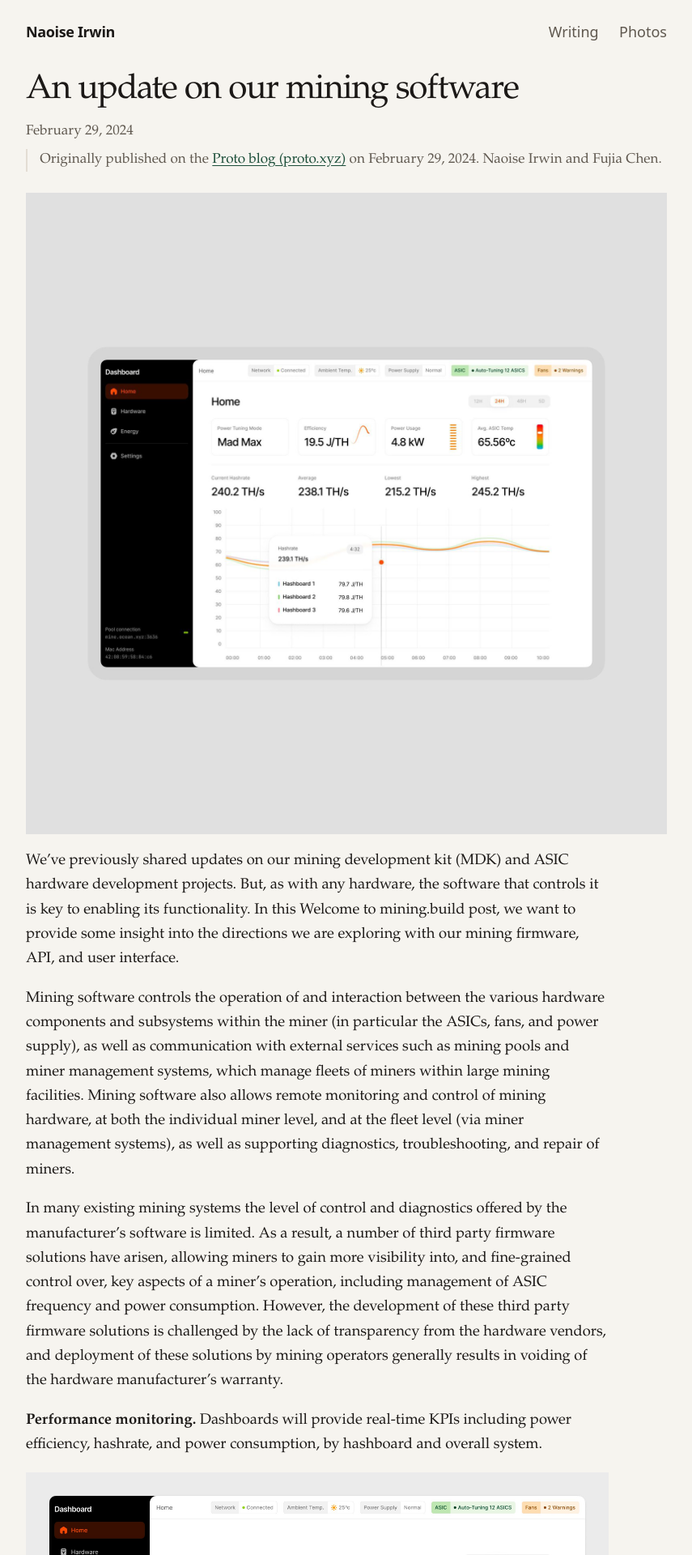
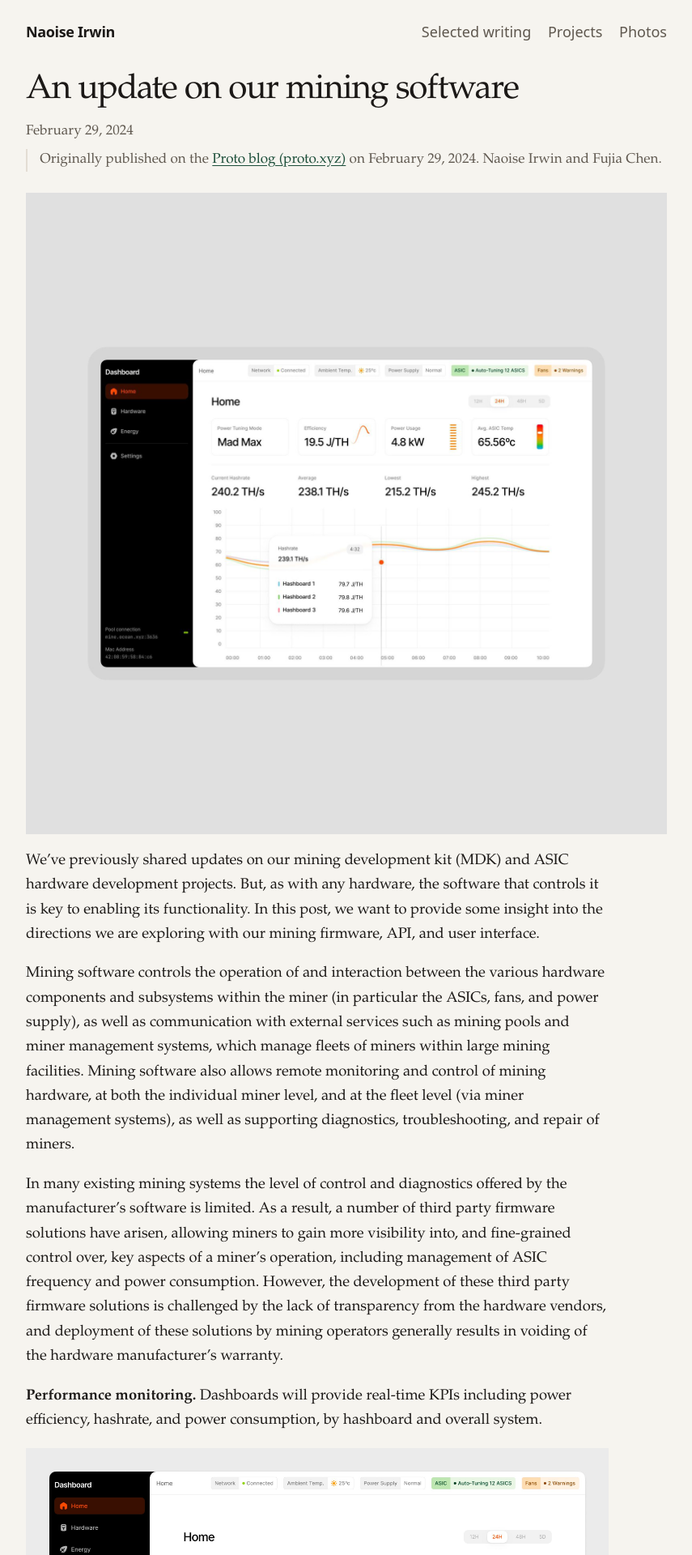
Before and after one commit to naoiseirwin/naoiseirwin.github.io, a Jekyll site: the page built from _posts/2024-02-29-an-update-on-our-mining-software.md, in a window 1280 px wide. Shown: the top 1920 px of the page at 81% size, without its empty margins (212-1067 px from the left). Built offline with Jekyll 4.4.1, drawn with Linux system fonts in a browser that asks for light colours; some of the changed text lies outside the part shown.

Commit message:
Rename the writing index and add a projects page.
Keep five Proto posts, fix two slips in the mining-software essay, and list four projects. TileMatch is marked coming soon and is not linked.

Co-authored-by: Naoise Irwin <naoiseirwin@users.noreply.github.com>

```diff
--- a/_layouts/default.html
+++ b/_layouts/default.html
@@ -13,7 +13,8 @@
   <header class="site-header">
     <a class="brand" href="{{ '/' | relative_url }}">{{ site.title }}</a>
     <nav class="site-nav" aria-label="Primary">
-      <a href="{{ '/writing/' | relative_url }}"{% if page.url == "/writing/" %} aria-current="page"{% endif %}>Writing</a>
+      <a href="{{ '/writing/' | relative_url }}"{% if page.url == "/writing/" %} aria-current="page"{% endif %}>Selected writing</a>
+      <a href="{{ '/projects/' | relative_url }}"{% if page.url == "/projects/" %} aria-current="page"{% endif %}>Projects</a>
       <a href="{{ '/photos/' | relative_url }}"{% if page.url == "/photos/" %} aria-current="page"{% endif %}>Photos</a>
     </nav>
   </header>
--- a/_posts/2024-02-29-an-update-on-our-mining-software.md
+++ b/_posts/2024-02-29-an-update-on-our-mining-software.md
@@ -10,7 +10,7 @@ authors:
   - "Fujia Chen"
 ---
 
-We’ve previously shared updates on our mining development kit (MDK) and ASIC hardware development projects. But, as with any hardware, the software that controls it is key to enabling its functionality. In this Welcome to mining.build post, we want to provide some insight into the directions we are exploring with our mining firmware, API, and user interface.
+We’ve previously shared updates on our mining development kit (MDK) and ASIC hardware development projects. But, as with any hardware, the software that controls it is key to enabling its functionality. In this post, we want to provide some insight into the directions we are exploring with our mining firmware, API, and user interface.
 
 Mining software controls the operation of and interaction between the various hardware components and subsystems within the miner (in particular the ASICs, fans, and power supply), as well as communication with external services such as mining pools and miner management systems, which manage fleets of miners within large mining facilities. Mining software also allows remote monitoring and control of mining hardware, at both the individual miner level, and at the fleet level (via miner management systems), as well as supporting diagnostics, troubleshooting, and repair of miners.
 
--- a/assets/css/style.css
+++ b/assets/css/style.css
@@ -60,7 +60,8 @@ a:hover { color: #0e2e22; }
   display: flex;
   justify-content: space-between;
   align-items: baseline;
-  gap: 1rem;
+  flex-wrap: wrap;
+  gap: 0.35rem 1rem;
   padding: 1.4rem 0 0.4rem;
   font-family: ui-sans-serif, system-ui, -apple-system, "Segoe UI", Roboto, "Helvetica Neue", Arial, sans-serif;
 }
@@ -72,10 +73,15 @@ a:hover { color: #0e2e22; }
   letter-spacing: -0.02em;
 }
 
+.site-nav {
+  display: flex;
+  flex-wrap: wrap;
+  gap: 0.35rem 1.15rem;
+}
+
 .site-nav a {
   color: var(--muted);
   text-decoration: none;
-  margin-left: 1.15rem;
   font-family: ui-sans-serif, system-ui, -apple-system, "Segoe UI", Roboto, "Helvetica Neue", Arial, sans-serif;
 }
 
@@ -103,9 +109,14 @@ a:hover { color: #0e2e22; }
   margin: 0 0 1.1rem;
 }
 
+.home-links {
+  display: flex;
+  flex-wrap: wrap;
+  gap: 0.35rem 1.5rem;
+}
+
 .home-links a {
   font-size: 1.35rem;
-  margin-right: 1.6rem;
 }
 
 .page h1,
@@ -230,6 +241,36 @@ a:hover { color: #0e2e22; }
   color: var(--muted);
 }
 
+.project-list {
+  list-style: none;
+  margin: 1.25rem 0 2.5rem;
+  padding: 0;
+  display: grid;
+  gap: 0.85rem;
+}
+
+.project-card {
+  display: block;
+  max-width: 36rem;
+  padding: 1.15rem 1.25rem 1.1rem;
+  background: var(--card);
+  border: 1px solid var(--line);
+  text-decoration: none;
+  color: inherit;
+}
+
+a.project-card:hover { border-color: var(--ink); }
+
+.project-card h2 {
+  font-size: 1.35rem;
+  font-weight: 500;
+  letter-spacing: -0.02em;
+  line-height: 1.25;
+  margin: 0.15rem 0 0.45rem;
+}
+
+.project-card p { margin: 0.4rem 0 0; }
+
 .photo-card {
   display: block;
   max-width: 28rem;
--- a/index.html
+++ b/index.html
@@ -6,7 +6,8 @@ permalink: /
 <div class="home">
   <h1>Naoise Irwin</h1>
   <nav class="home-links" aria-label="Sections">
-    <a href="{{ '/writing/' | relative_url }}">Writing</a>
+    <a href="{{ '/writing/' | relative_url }}">Selected writing</a>
+    <a href="{{ '/projects/' | relative_url }}">Projects</a>
     <a href="{{ '/photos/' | relative_url }}">Photos</a>
   </nav>
 </div>
--- a/writing.html
+++ b/writing.html
@@ -1,6 +1,6 @@
 ---
 layout: page
-title: Writing
+title: Selected writing
 permalink: /writing/
 ---
 <p class="lede">Newest first. Posts first published on the Proto blog are marked Proto.</p>
```
Also changed, not shown: other parts of _posts/2024-02-29-an-update-on-our-mining-software.md (+2 -2 lines), _posts/2023-07-11-update-on-the-mining-development-kit.md (deleted, +0 -50 lines), _posts/2024-04-23-latest-updates-3nm-system.md (deleted, +0 -32 lines), _posts/2024-05-07-mdk-beta.md (deleted, +0 -50 lines), projects.html (added, +36 -0 lines), README.md, images/proto/6c4f6f6a45b0f89f7546eb77a34e7231d15f8778-2400x2400.jpg (deleted), images/proto/9ba2b69a41b5ab25aaf4112648f42e3a302dacf5-2400x2400.jpg (deleted), images/proto/d5c8b2b6b8c226d7bbd186d2d828c0664df9cecb-2400x2400.jpg (deleted).
